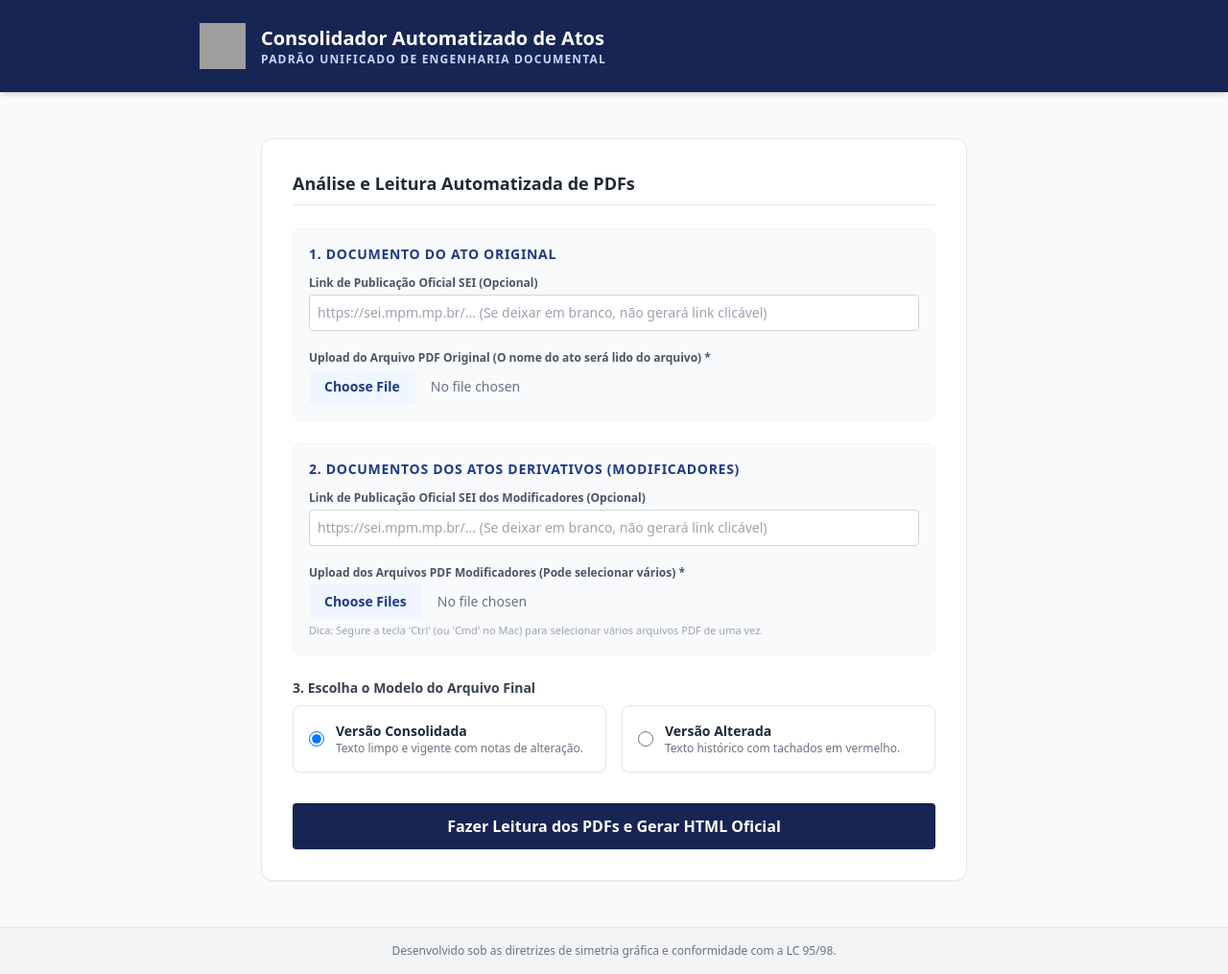
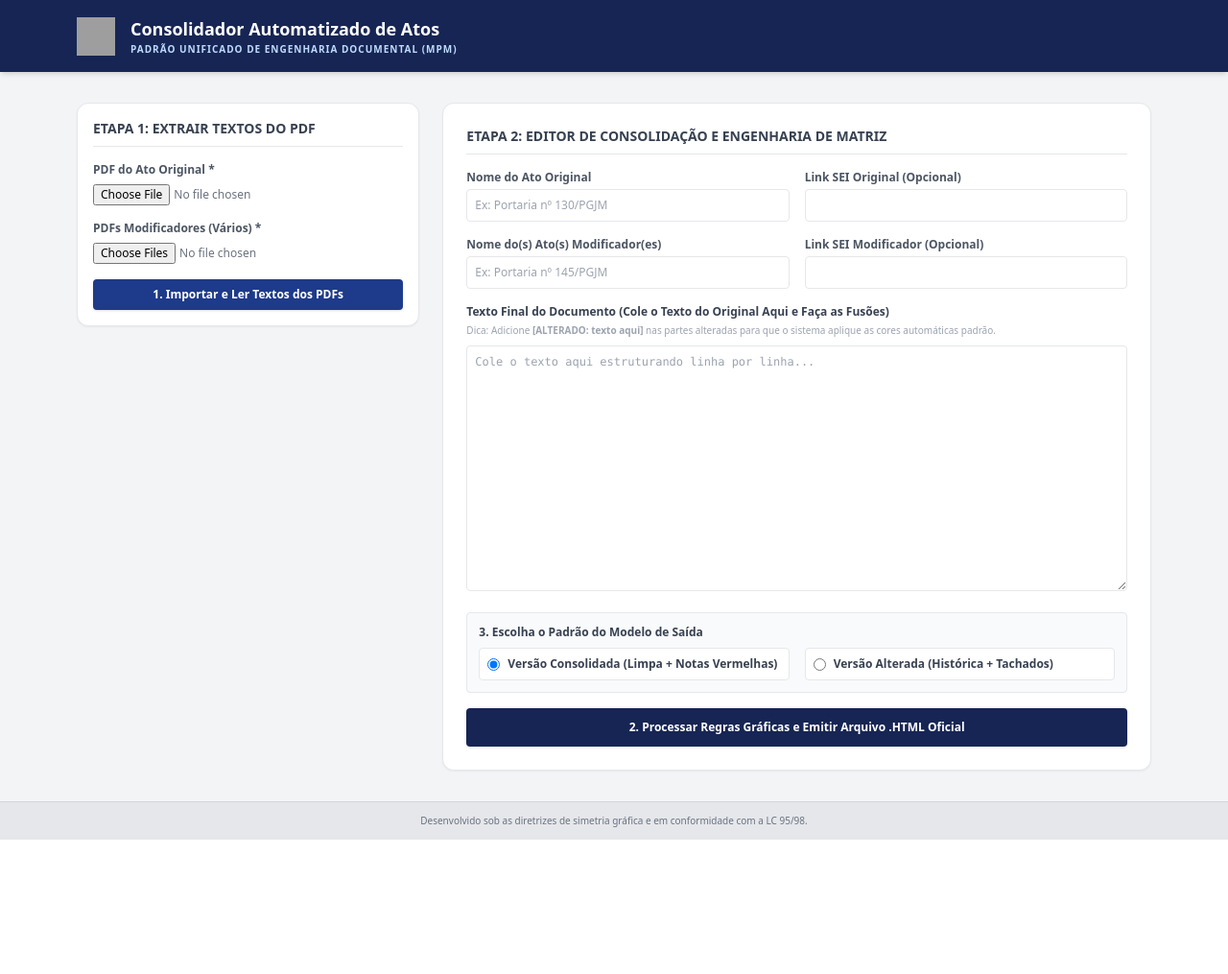
Before and after one commit to lafapereira80/gerador-legislativo, a Flask app: page / in a window 1280 px wide. Shown: the whole page at 96% size. After the commit the page ends 875 px from the top, so only its background shows below. Run offline with Flask 3, Linux system fonts and the light colour scheme; some libraries are stand-ins or nearby versions; grey boxes are pictures that could not be loaded.

Commit message:
Update styles and structure in index.html

```diff
--- a/templates/index.html
+++ b/templates/index.html
@@ -6,84 +6,111 @@
     <title>Painel de Consolidação Legislativa</title>
     <script src="https://cdn.tailwindcss.com"></script>
 </head>
-<body class="bg-gray-50 min-h-screen flex flex-col justify-between font-sans">
+<body class="bg-gray-100 min-h-screen flex flex-col justify-between font-sans">
 
-    <header class="bg-blue-950 text-white shadow-md py-6">
-        <div class="max-w-4xl mx-auto px-4 flex items-center gap-4">
-            <img src="https://upload.wikimedia.org/wikipedia/commons/b/bf/Coat_of_arms_of_Brazil.svg" class="w-12 h-12" alt="Brasão">
+    <header class="bg-blue-950 text-white shadow-md py-4">
+        <div class="max-w-6xl mx-auto px-4 flex items-center gap-4">
+            <img src="https://upload.wikimedia.org/wikipedia/commons/b/bf/Coat_of_arms_of_Brazil.svg" class="w-10 h-10" alt="Brasão">
             <div>
-                <h1 class="text-xl font-bold">Consolidador Automatizado de Atos</h1>
-                <p class="text-xs text-blue-200 uppercase tracking-widest font-semibold">Padrão Unificado de Engenharia Documental</p>
+                <h1 class="text-lg font-bold">Consolidador Automatizado de Atos</h1>
+                <p class="text-[10px] text-blue-200 uppercase tracking-widest font-semibold">Padrão Unificado de Engenharia Documental (MPM)</p>
             </div>
         </div>
     </header>
 
-    <main class="max-w-3xl w-full mx-auto p-4 flex-grow my-8">
-        <div class="bg-white rounded-xl shadow-sm border border-gray-200 p-6 md:p-8">
-            <h2 class="text-lg font-bold text-gray-800 mb-6 border-b pb-2">Análise e Leitura Automatizada de PDFs</h2>
+    <main class="max-w-6xl w-full mx-auto p-4 flex-grow my-4 grid grid-cols-1 lg:grid-cols-3 gap-6">
 
-            <form method="POST" enctype="multipart/form-data" class="space-y-6">
+        <div class="bg-white rounded-xl shadow-sm border border-gray-200 p-4 h-fit space-y-4">
+            <h2 class="text-sm font-bold text-gray-700 uppercase border-b pb-2">Etapa 1: Extrair Textos do PDF</h2>
 
-                <div class="space-y-3 bg-gray-50 p-4 rounded-lg border border-gray-100">
-                    <h3 class="text-sm font-bold text-blue-900 uppercase tracking-wider">1. Documento do Ato Original</h3>
+            <form method="POST" enctype="multipart/form-data" class="space-y-4">
+                <input type="hidden" name="acao" value="ler_pdfs">
+
                 <div>
-                        <label class="block text-xs font-semibold text-gray-600 mb-1">Link de Publicação Oficial SEI (Opcional)</label>
-                        <input type="url" name="link_original" placeholder="https://sei.mpm.mp.br/... (Se deixar em branco, não gerará link clicável)"
-                               class="w-full rounded border-gray-300 p-2 text-sm border focus:outline-blue-900 bg-white">
+                    <label class="block text-xs font-semibold text-gray-600 mb-1">PDF do Ato Original *</label>
+                    <input type="file" name="pdf_original" accept=".pdf" required class="w-full text-xs text-gray-500">
                 </div>
-                    <div class="pt-2">
-                        <label class="block text-xs font-semibold text-gray-600 mb-1">Upload do Arquivo PDF Original (O nome do ato será lido do arquivo) *</label>
-                        <input type="file" name="pdf_original" accept=".pdf" required
-                               class="w-full text-sm text-gray-500 file:mr-4 file:py-2 file:px-4 file:rounded file:border-0 file:text-sm file:font-semibold file:bg-blue-50 file:text-blue-900 hover:file:bg-blue-100 cursor-pointer">
+
+                <div>
+                    <label class="block text-xs font-semibold text-gray-600 mb-1">PDFs Modificadores (Vários) *</label>
+                    <input type="file" name="pdfs_derivativos" accept=".pdf" multiple required class="w-full text-xs text-gray-500">
+                </div>
+
+                <button type="submit" class="w-full bg-blue-900 text-white font-bold py-2 px-3 text-xs rounded hover:bg-blue-800 shadow transition">
+                    1. Importar e Ler Textos dos PDFs
+                </button>
+            </form>
+
+            {% if original or derivativo %}
+            <div class="pt-2 space-y-3">
+                <div>
+                    <label class="block text-[11px] font-bold text-gray-500 uppercase">Texto Lido do Original:</label>
+                    <textarea readonly class="w-full h-32 text-xs p-2 bg-gray-50 border rounded focus:outline-none">{{ original }}</textarea>
+                </div>
+                <div>
+                    <label class="block text-[11px] font-bold text-gray-500 uppercase">Texto Lido dos Modificadores:</label>
+                    <textarea readonly class="w-full h-32 text-xs p-2 bg-gray-50 border rounded focus:outline-none">{{ derivativo }}</textarea>
+                </div>
+            </div>
+            {% endif %}
+        </div>
+
+        <div class="lg:col-span-2 bg-white rounded-xl shadow-sm border border-gray-200 p-6 flex flex-col justify-between">
+            <div>
+                <h2 class="text-sm font-bold text-gray-700 uppercase border-b pb-2 mb-4">Etapa 2: Editor de Consolidação e Engenharia de Matriz</h2>
+
+                <form method="POST" class="space-y-4">
+                    <input type="hidden" name="acao" value="gerar_html">
+
+                    <div class="grid grid-cols-1 md:grid-cols-2 gap-4">
+                        <div>
+                            <label class="block text-xs font-semibold text-gray-600 mb-1">Nome do Ato Original</label>
+                            <input type="text" name="nome_ato_original" placeholder="Ex: Portaria nº 130/PGJM" required class="w-full rounded border p-2 text-xs">
+                        </div>
+                        <div>
+                            <label class="block text-xs font-semibold text-gray-600 mb-1">Link SEI Original (Opcional)</label>
+                            <input type="url" name="link_original" class="w-full rounded border p-2 text-xs">
+                        </div>
+                        <div>
+                            <label class="block text-xs font-semibold text-gray-600 mb-1">Nome do(s) Ato(s) Modificador(es)</label>
+                            <input type="text" name="nome_ato_derivativo" placeholder="Ex: Portaria nº 145/PGJM" required class="w-full rounded border p-2 text-xs">
+                        </div>
+                        <div>
+                            <label class="block text-xs font-semibold text-gray-600 mb-1">Link SEI Modificador (Opcional)</label>
+                            <input type="url" name="link_derivativo" class="w-full rounded border p-2 text-xs">
                         </div>
                     </div>
 
-                <div class="space-y-3 bg-gray-50 p-4 rounded-lg border border-gray-100">
-                    <h3 class="text-sm font-bold text-blue-900 uppercase tracking-wider">2. Documentos dos Atos Derivativos (Modificadores)</h3>
                     <div>
-                        <label class="block text-xs font-semibold text-gray-600 mb-1">Link de Publicação Oficial SEI dos Modificadores (Opcional)</label>
-                        <input type="url" name="link_derivativo" placeholder="https://sei.mpm.mp.br/... (Se deixar em branco, não gerará link clicável)"
-                               class="w-full rounded border-gray-300 p-2 text-sm border focus:outline-blue-900 bg-white">
-                    </div>
-                    <div class="pt-2">
-                        <label class="block text-xs font-semibold text-gray-600 mb-1">Upload dos Arquivos PDF Modificadores (Pode selecionar vários) *</label>
-                        <input type="file" name="pdfs_derivativos" accept=".pdf" multiple required
-                               class="w-full text-sm text-gray-500 file:mr-4 file:py-2 file:px-4 file:rounded file:border-0 file:text-sm file:font-semibold file:bg-blue-50 file:text-blue-900 hover:file:bg-blue-100 cursor-pointer">
-                        <p class="text-[11px] text-gray-400 mt-1">Dica: Segure a tecla 'Ctrl' (ou 'Cmd' no Mac) para selecionar vários arquivos PDF de uma vez.</p>
-                    </div>
+                        <label class="block text-xs font-bold text-gray-700 mb-1">Texto Final do Documento (Cole o Texto do Original Aqui e Faça as Fusões)</label>
+                        <p class="text-[10px] text-gray-400 mb-2">Dica: Adicione <b>[ALTERADO: texto aqui]</b> nas partes alteradas para que o sistema aplique as cores automáticas padrão.</p>
+                        <textarea name="texto_final_revisado" required class="w-full h-64 border p-2 font-mono text-xs rounded focus:outline-blue-900" placeholder="Cole o texto aqui estruturando linha por linha..."></textarea>
                     </div>
 
-                <div class="space-y-2">
-                    <label class="block text-sm font-bold text-gray-700">3. Escolha o Modelo do Arquivo Final</label>
+                    <div class="bg-gray-50 p-3 rounded border">
+                        <label class="block text-xs font-bold text-gray-700 mb-2">3. Escolha o Padrão do Modelo de Saída</label>
                         <div class="grid grid-cols-1 md:grid-cols-2 gap-4">
-                        <label class="flex items-center gap-3 bg-white border p-4 rounded-lg cursor-pointer hover:bg-gray-50 transition shadow-sm">
-                            <input type="radio" name="tipo_versao" value="consolidada" checked class="h-4 w-4 text-blue-900">
-                            <div>
-                                <p class="text-sm font-bold text-gray-800">Versão Consolidada</p>
-                                <p class="text-xs text-gray-500">Texto limpo e vigente com notas de alteração.</p>
-                            </div>
+                            <label class="flex items-center gap-2 cursor-pointer bg-white p-2 border rounded">
+                                <input type="radio" name="tipo_versao" value="consolidada" checked>
+                                <span class="text-xs font-bold text-gray-700">Versão Consolidada (Limpa + Notas Vermelhas)</span>
                             </label>
-                        <label class="flex items-center gap-3 bg-white border p-4 rounded-lg cursor-pointer hover:bg-gray-50 transition shadow-sm">
-                            <input type="radio" name="tipo_versao" value="alterada" class="h-4 w-4 text-blue-900">
-                            <div>
-                                <p class="text-sm font-bold text-gray-800">Versão Alterada</p>
-                                <p class="text-xs text-gray-500">Texto histórico com tachados em vermelho.</p>
-                            </div>
+                            <label class="flex items-center gap-2 cursor-pointer bg-white p-2 border rounded">
+                                <input type="radio" name="tipo_versao" value="alterada">
+                                <span class="text-xs font-bold text-gray-700">Versão Alterada (Histórica + Tachados)</span>
                             </label>
                         </div>
                     </div>
 
-                <div class="pt-2">
-                    <button type="submit" class="w-full bg-blue-950 hover:bg-blue-900 text-white font-bold py-3 px-4 rounded shadow transition duration-150">
-                        Fazer Leitura dos PDFs e Gerar HTML Oficial
+                    <button type="submit" class="w-full bg-blue-950 text-white font-bold py-3 text-xs rounded hover:bg-blue-900 shadow transition">
+                        2. Processar Regras Gráficas e Emitir Arquivo .HTML Oficial
                     </button>
+                </form>
             </div>
-            </form>
         </div>
     </main>
 
-    <footer class="bg-gray-100 border-t border-gray-200 text-center py-4 text-xs text-gray-500">
-        Desenvolvido sob as diretrizes de simetria gráfica e conformidade com a LC 95/98.
+    <footer class="bg-gray-200 border-t border-gray-300 text-center py-3 text-[10px] text-gray-500">
+        Desenvolvido sob as diretrizes de simetria gráfica e em conformidade com a LC 95/98.
     </footer>
 
 </body>
```
Lines whose indentation alone changed are shown as unchanged.
